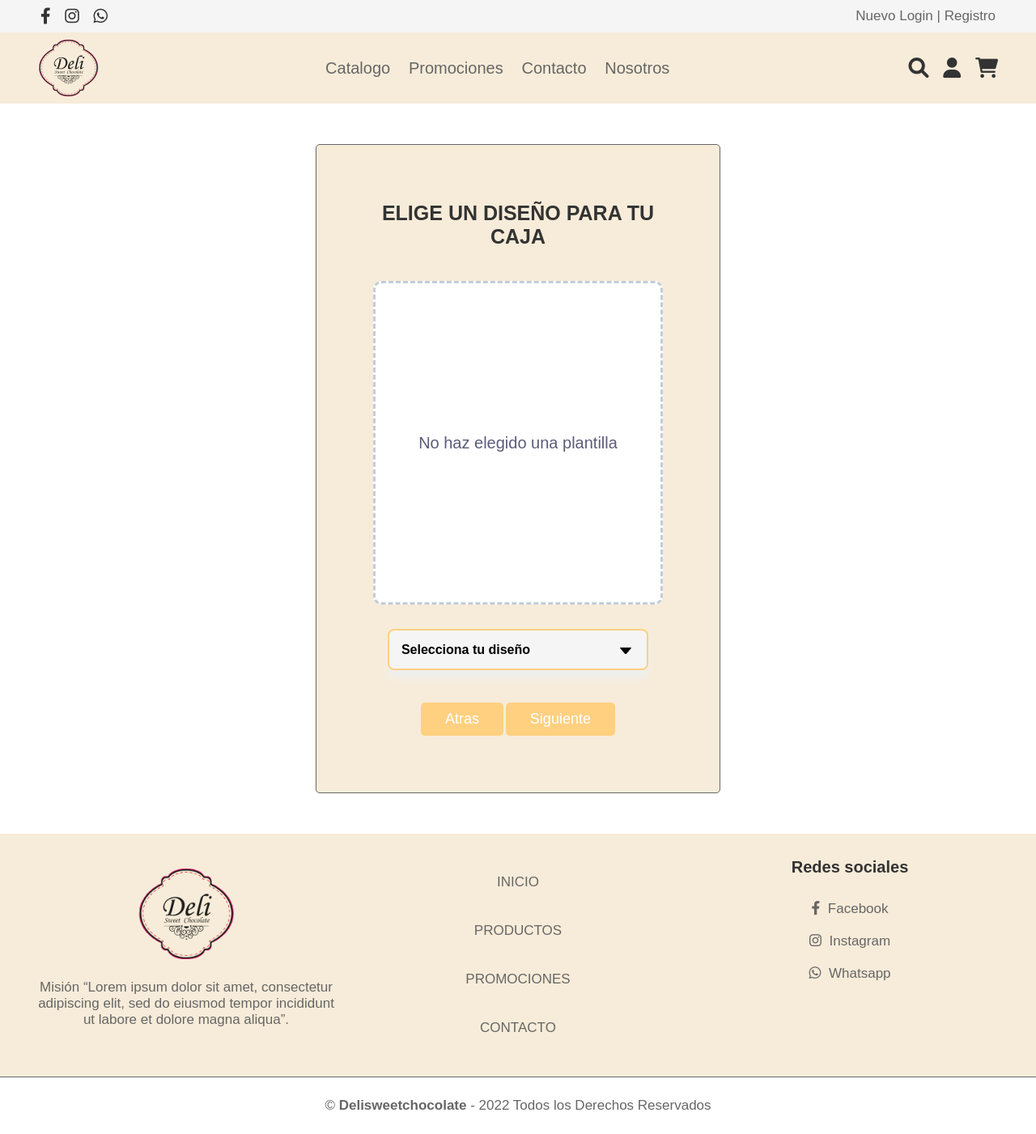
After one commit to gianmisdev/delisweeetchocolate, a PHP site: page /PlantillaCaja.php in a window 1280 px wide. The commit adds this page. Shown: the whole page at 81% size. Run offline with PHP 8.4, Linux system fonts and the light colour scheme.

Commit message:
Interfaz - Plantilla para la caja

```diff
--- /dev/null
+++ b/Vista/PlantillaCaja.php
@@ -0,0 +1,60 @@
+<!DOCTYPE html>
+<html lang="en">
+
+<head>
+    <meta charset="UTF-8">
+    <meta http-equiv="X-UA-Compatible" content="IE=edge">
+    <meta name="viewport" content="width=device-width, initial-scale=1.0">
+    <title>Plantilla</title>
+    <link rel="stylesheet" href="https://cdnjs.cloudflare.com/ajax/libs/font-awesome/6.0.0/css/all.min.css">
+    <!-- estilos -->
+    <link rel="stylesheet" href="estilos/estilos.css">
+</head>
+
+<body>
+
+    <?php include('header.php') ?>
+
+    <div class="container">
+
+        <h3>Elige un diseño para tu caja</h3>
+        <div class="wrapper">
+            <div class="image" id="plantilla1">
+                <img src="img/brownies.jpg" alt="">
+            </div>
+            <div class="image" id="plantilla2">
+                <img src="img/brownie_genérico.jpg" alt="">
+            </div>
+            <div class="image" id="seleccionar">
+                <p class="text">No haz elegido una plantilla</p>
+            </div>
+        </div>
+        <select id="name" style="width: 90%;">
+            <option value="seleccionar">Selecciona tu diseño</option>
+            <option value="plantilla1">Plantilla 1</option>
+            <option value="plantilla2">Plantilla 2</option>
+        </select>
+
+        <input type="button" name="Regresar" value="Atras" class="btn" onclick="history.go(-1);">
+        <input type="submit" name="registrar" value="Siguiente" class="btn">
+
+    </div>
+
+
+    <?php include('footer.php') ?>
+
+    <script src="js/script.js"></script>
+
+    <!-- elegir opciones de plantilla -->
+    <script src="https://cdnjs.cloudflare.com/ajax/libs/jquery/3.5.1/jquery.min.js"></script>
+    <script>
+        $(document).ready(function(){
+            $("#name").on('change', function(){
+                $(".image").hide();
+                $("#" + $(this).val()).fadeIn(700);
+            }).change();
+        })
+    </script>
+</body>
+
+</html>
--- a/Vista/estilos/estilos.css
+++ b/Vista/estilos/estilos.css
@@ -36,6 +36,12 @@ section {
     margin-top: 2rem;
     color: var(--black);
     font-size: 4rem;
+}
+h3{
+    font-size: 2.5rem;
+    text-transform: uppercase;
+    margin-bottom: 4rem;
+    color:var(--black);
 }
 
 /* Botones */
@@ -150,7 +156,7 @@ section {
 }
 
 .header .header-2 .flex {
-    padding: 2rem;
+    padding: 0.7rem;
     display: flex;
     align-items: center;
     justify-content: space-between;
@@ -432,6 +438,77 @@ section {
     font-size: 3rem !important;
 }
 
+
+/* Plantilla de la caja */
+
+.container {
+    background-color: #f7ecd9;
+    border-radius: .5rem;
+    border: var(--border);
+    padding: 7rem;
+    max-width: 50rem;
+    margin: 5rem auto;
+    text-align: center;
+}
+
+.container .wrapper {
+    position: relative;
+    height: 400px;
+    width: 100%;
+    border-radius: 10px;
+    background: #fff;
+    border: 3px dashed #c2cdda;
+    display: flex;
+    align-items: center;
+    justify-content: center;
+    overflow: hidden;
+}
+
+.wrapper .image {
+    position: absolute;
+    height: 100%;
+    width: 100%;
+    display: flex;
+    align-items: center;
+    justify-content: center;
+}
+
+.wrapper .image img {
+    height: 100%;
+    width: 100%;
+    object-fit: fill;
+}
+
+.wrapper .text {
+    font-size: 20px;
+    font-weight: 500;
+    color: #5B5B7B;
+}
+    /* Box selector */
+select {
+    width: 100%;
+    padding: 1.5rem;
+    margin-top: 3rem;
+    margin-bottom: 3rem;
+    font-size: 1.6rem;
+    font-weight: 700;
+    border: none;
+    border-radius: 8px;
+    border: 2px solid var(--light-yellow);
+    box-shadow: 0 1rem 1rem #efefef;
+    appearance: none;
+    background: var(--light-bg) url(/Vista/img/arrow-down.png) no-repeat;
+    background-position: 95% 55%;
+    background-size: 22px;
+}
+
+
+
+
+
+
+
+
 /* media queries  */
 
 @media (max-width:991px) {
```
Also changed, not shown: Vista/img/arrow-down.png (added).
